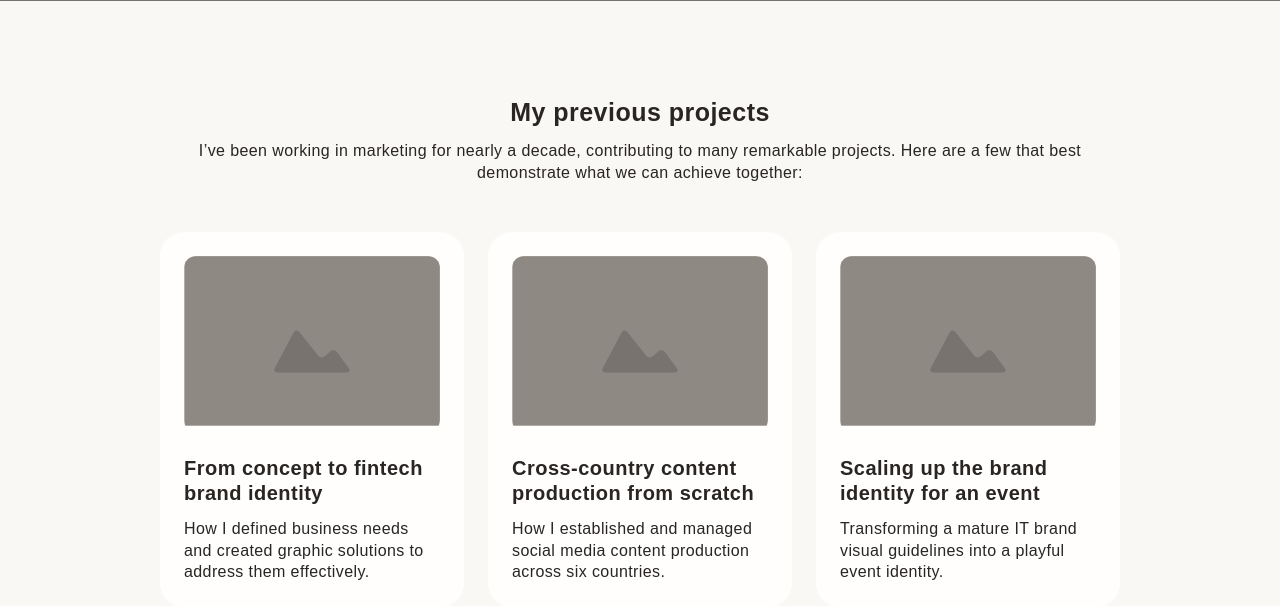
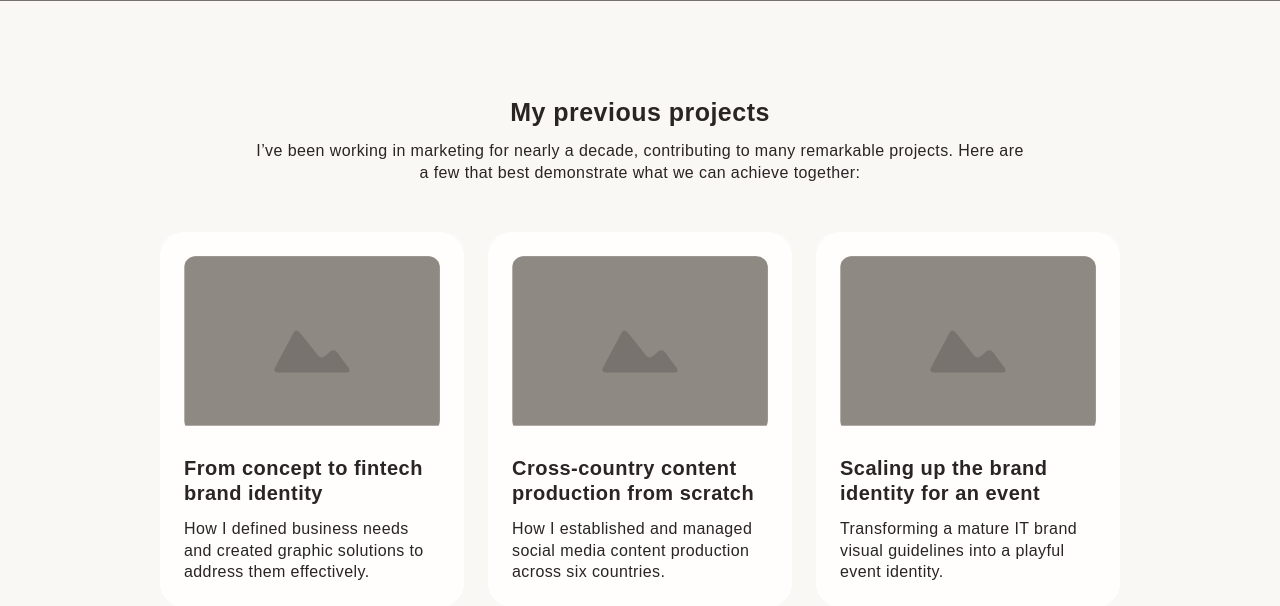
Before and after one commit to khralenok/khralenok.com, a PHP site: page / in a window 1280 px wide. Shown: the part 1579-2185 px from the top of the page. Run offline with PHP 8.4, Linux system fonts and the light colour scheme.

Commit message:
Micro tweak of styles

```diff
--- a/style.css
+++ b/style.css
@@ -152,6 +152,7 @@ section.dark {
 .container {
   display: flex;
   flex-direction: column;
+  align-items: center;
   justify-content: center;
   width: 80em;
   gap: var(--spacing-housemates);
@@ -267,11 +268,13 @@ nav a {
   display: flex;
   flex-direction: column;
   gap: var(--spacing-friends);
+  width: 80%;
 }
 
 .title.left {
   align-items: start;
   text-align: left;
+  width: 100%;
 }
 
 .component.banner .title,
```
